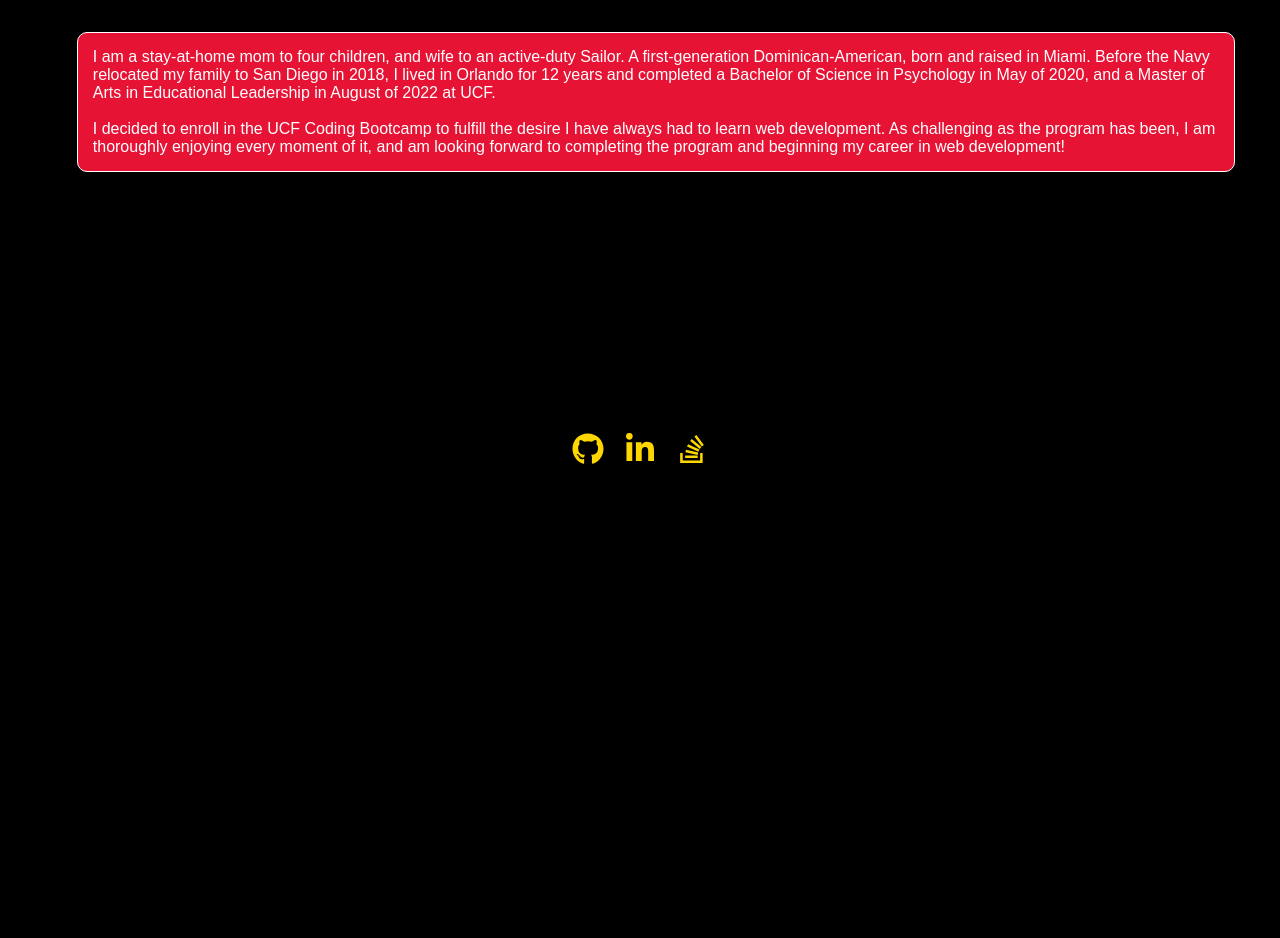
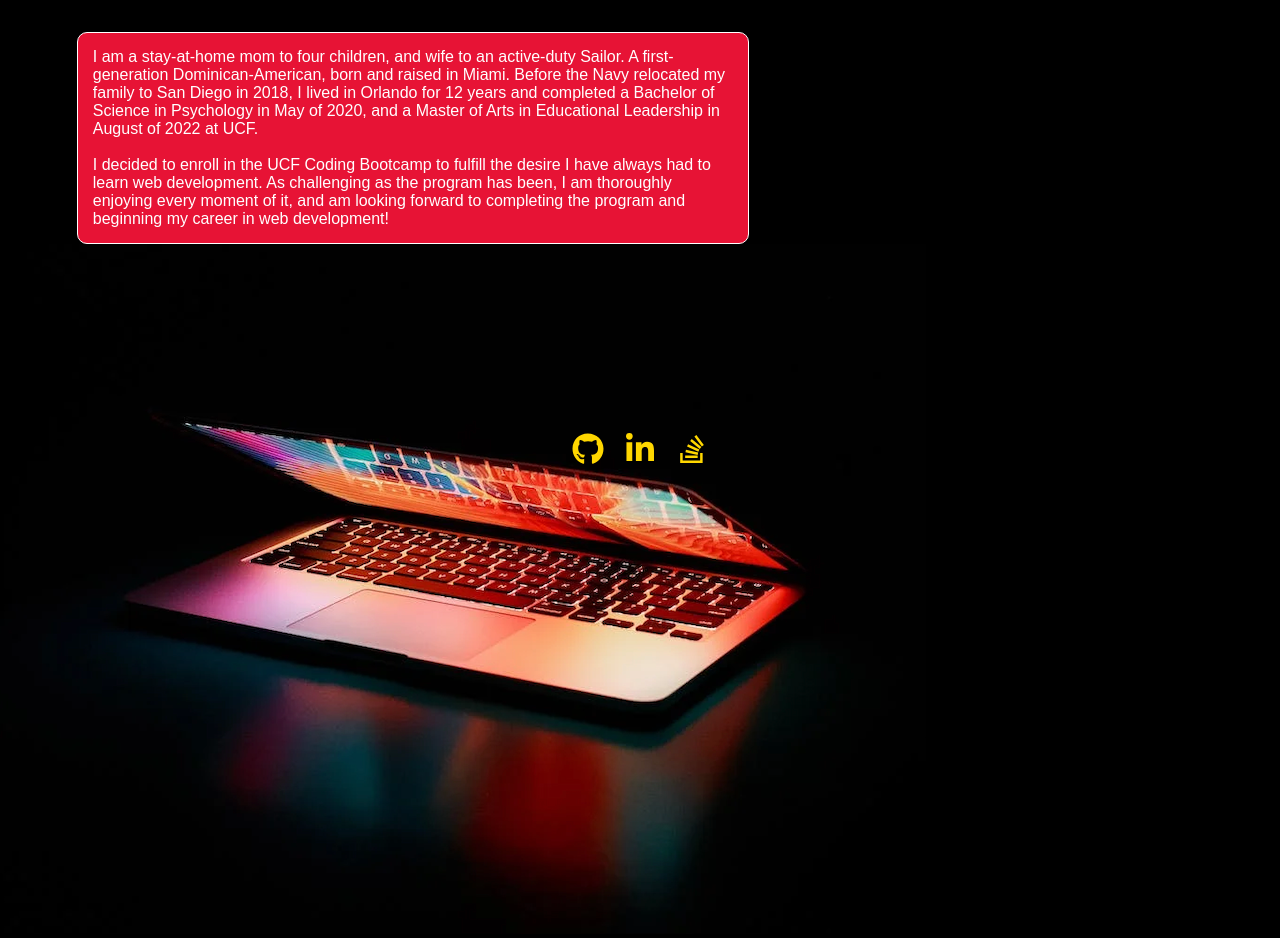
Before and after one commit to kdrummond528/React_Portfolio, a React (Create React App) app in the folder react_portfolio/: page / in a window 1280 px wide. Shown: the part 326-1264 px from the top of the page. Before the commit the page ends 800 px from the top, so only its background shows below. Built offline with nearby package versions, Linux system fonts and the light colour scheme.

Commit message:
modified app.css about and portfolio index.jsx

```diff
--- a/react_portfolio/src/App.css
+++ b/react_portfolio/src/App.css
@@ -101,7 +101,7 @@ footer li a:hover {
 
 /* about me paragraph */
 .aboutparagraph {
-  width: 88%;
+  width: 50%;
   margin-left: 6%;
   margin-right: 6%;
   color: white;
@@ -109,6 +109,10 @@ footer li a:hover {
   border-radius: 10px 10px;
   padding: 15px 15px;
   background-color: #e71335;
+}
+
+.macbookimg {
+  background-image: url('./assets/img/macbook.png');
 }
 
 /* beginning of css for contact pg */
--- a/react_portfolio/src/components/About/index.jsx
+++ b/react_portfolio/src/components/About/index.jsx
@@ -1,4 +1,5 @@
 import React from 'react';
+import MacBookImg from '../../assets/img/macbook.png';
 
 const About = () => {
     return (
@@ -22,6 +23,10 @@ const About = () => {
                 my career in web development!
             </p>
 
+            <div className='macbook-img'>
+                <img className='macbookimg' src={MacBookImg} alt="MacBook" />
+            </div>
+
         </div>
 
     );
--- a/react_portfolio/src/components/Portfolio/index.jsx
+++ b/react_portfolio/src/components/Portfolio/index.jsx
@@ -13,7 +13,7 @@ const Portfolio = () => {
                 {/* 1st project card - Novel Sips */}
                 <div>
                     {/* project img card */}
-                    <img className='novelsipsimg' src={NovelSipsImage} alt="Novel Sips Application" />
+                    <img className='novelsipsimg' src={NovelSipsImage} alt="Novel Sips App" />
 
                     {/* only show these links on hover */}
                     <div className='project-links'>
```
